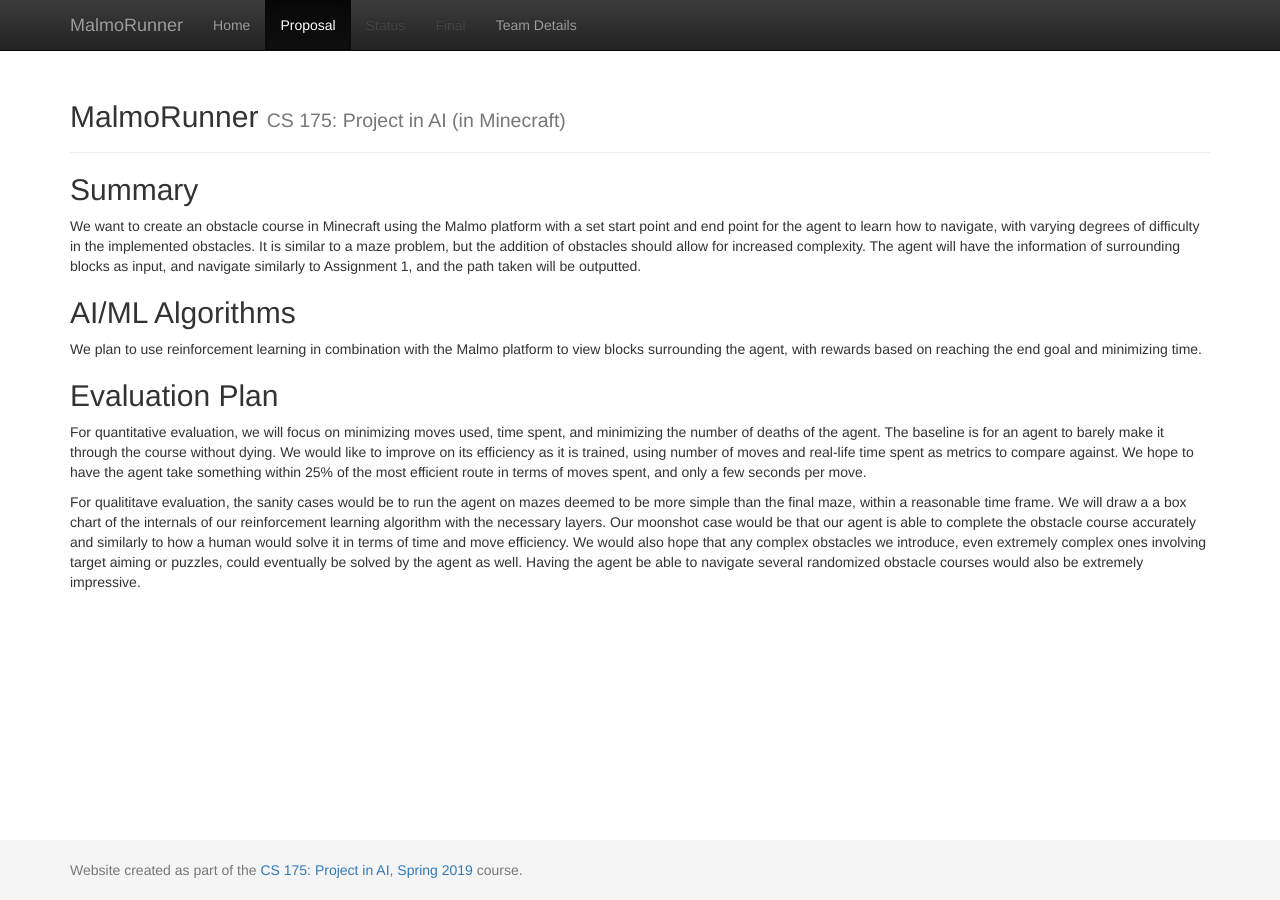
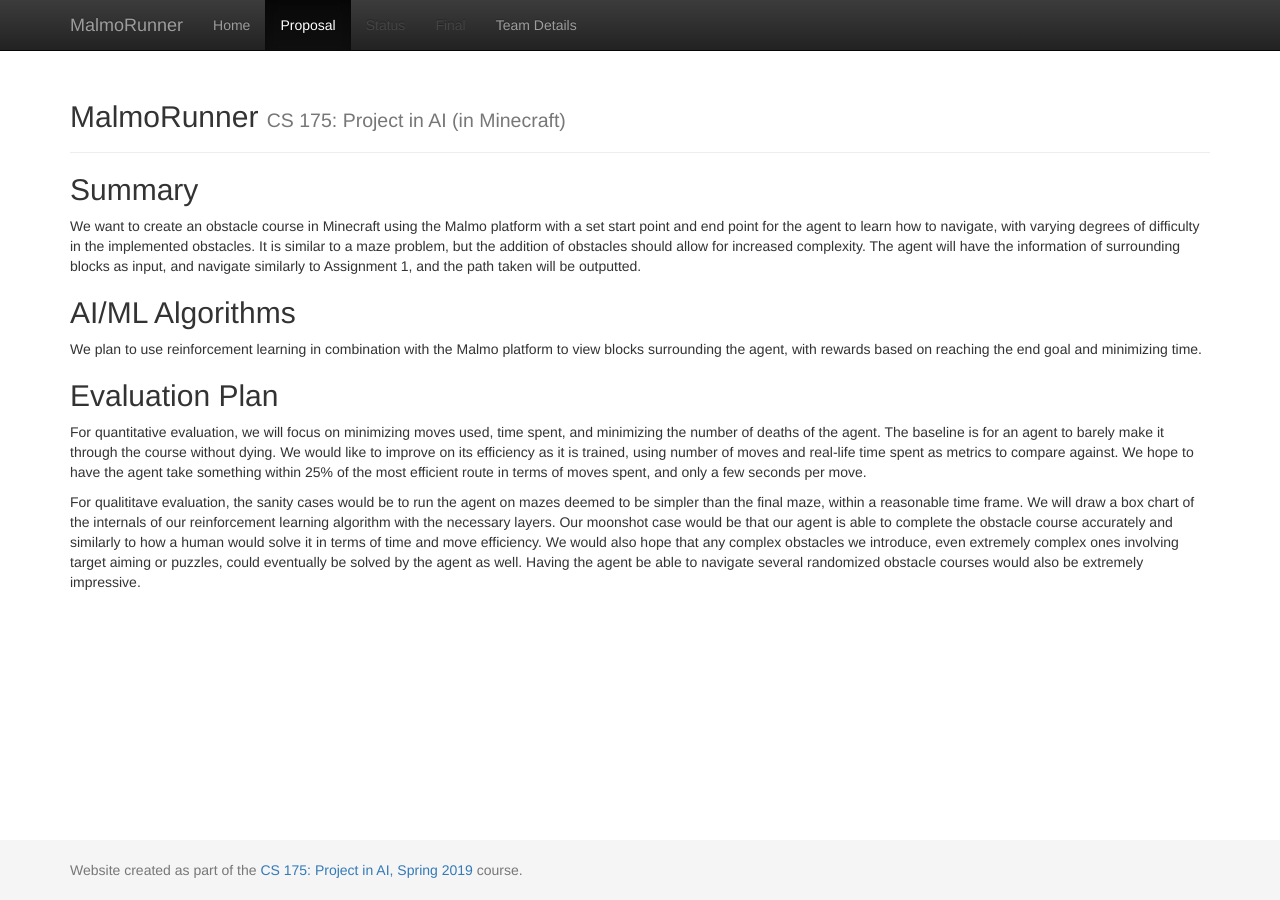
Before and after one commit to briandle00/MalmoRunner, a Jekyll site: the page built from docs/proposal.md, in a window 1280 px wide. Built offline with Jekyll 4.4.1, drawn with Linux system fonts in a browser that asks for light colours.

Commit message:
Update proposal.md

```diff
--- a/docs/proposal.md
+++ b/docs/proposal.md
@@ -12,4 +12,4 @@ We plan to use reinforcement learning in combination with the Malmo platform to
 ## Evaluation Plan
 For quantitative evaluation, we will focus on minimizing moves used, time spent, and minimizing the number of deaths of the agent. The baseline is for an agent to barely make it through the course without dying. We would like to improve on its efficiency as it is trained, using number of moves and real-life time spent as metrics to compare against. We hope to have the agent take something within 25% of the most efficient route in terms of moves spent, and only a few seconds per move.
 
-For qualititave evaluation, the sanity cases would be to run the agent on mazes deemed to be more simple than the final maze, within a reasonable time frame. We will draw a a box chart of the internals of our reinforcement learning algorithm with the necessary layers. Our moonshot case would be that our agent is able to complete the obstacle course accurately and similarly to how a human would solve it in terms of time and move efficiency. We would also hope that any complex obstacles we introduce, even extremely complex ones involving target aiming or puzzles, could eventually be solved by the agent as well. Having the agent be able to navigate several randomized obstacle courses would also be extremely impressive.
+For qualititave evaluation, the sanity cases would be to run the agent on mazes deemed to be simpler than the final maze, within a reasonable time frame. We will draw a box chart of the internals of our reinforcement learning algorithm with the necessary layers. Our moonshot case would be that our agent is able to complete the obstacle course accurately and similarly to how a human would solve it in terms of time and move efficiency. We would also hope that any complex obstacles we introduce, even extremely complex ones involving target aiming or puzzles, could eventually be solved by the agent as well. Having the agent be able to navigate several randomized obstacle courses would also be extremely impressive.
```
